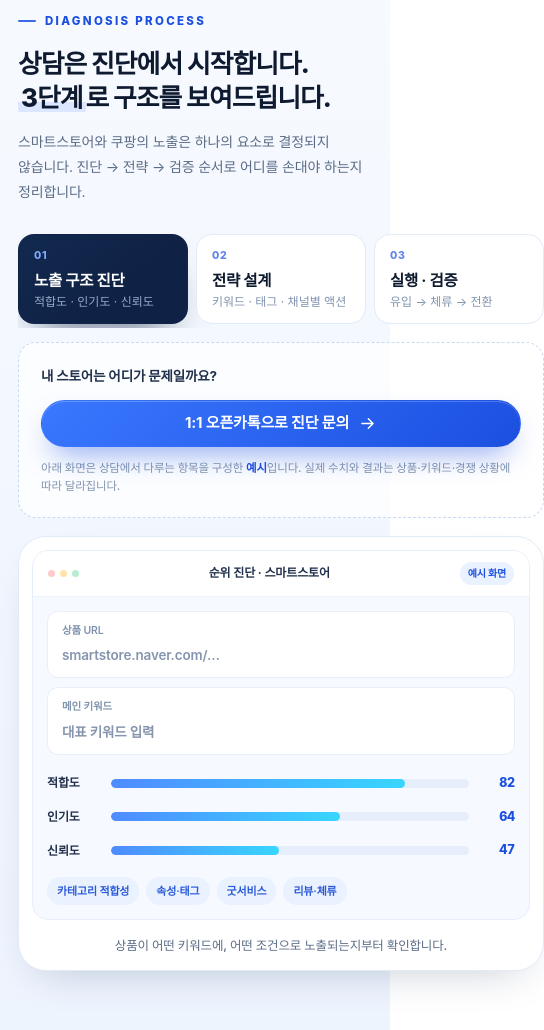
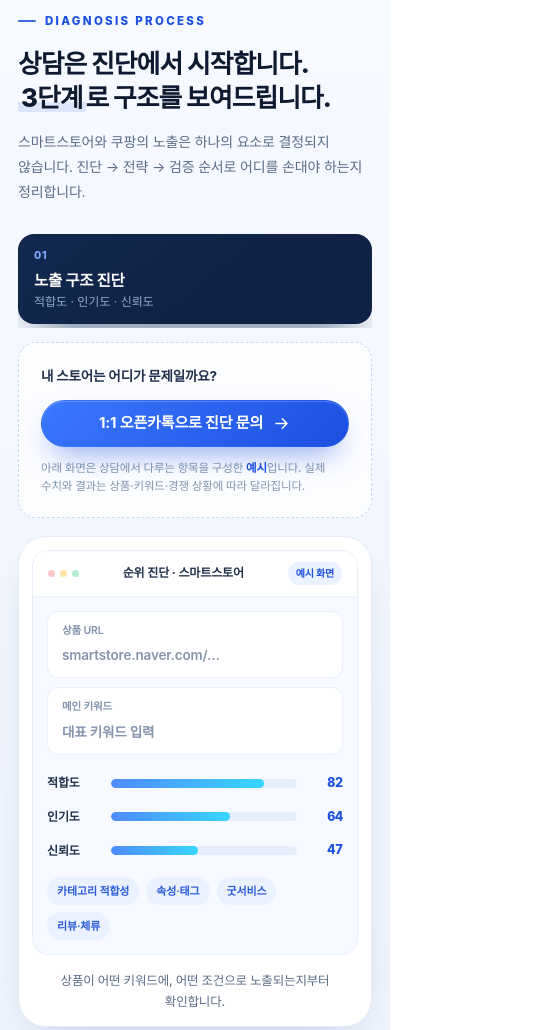
Before and after one commit to shoppingranklab/shoppingranklab.github.io, a plain HTML site: page index.html in a window 390 px wide. Shown: the part 2938-3968 px from the top of the page, 544 px wide, since content can reach past the window. Drawn offline with Linux system fonts and the light colour scheme; a web font is replaced by a local one.

Commit message:
모바일 진단 섹션 가로 넘침 수정

```diff
--- a/index.html
+++ b/index.html
@@ -20,7 +20,7 @@
 <link rel="preconnect" href="https://cdn.jsdelivr.net" crossorigin>
 <link rel="preload" as="image" href="assets/hero.webp" fetchpriority="high">
 <link rel="stylesheet" href="https://cdn.jsdelivr.net/gh/orioncactus/pretendard@v1.3.9/dist/web/variable/pretendardvariable-dynamic-subset.min.css">
-<link rel="stylesheet" href="styles.css?v=4">
+<link rel="stylesheet" href="styles.css?v=5">
 <script type="application/ld+json">
 {
   "@context": "https://schema.org",
@@ -855,6 +855,6 @@
   </a>
 </div>
 
-<script src="script.js?v=4" defer></script>
+<script src="script.js?v=5" defer></script>
 </body>
 </html>
--- a/styles.css
+++ b/styles.css
@@ -651,7 +651,7 @@ body.nav-open .nav-toggle span:nth-child(3){transform:translateY(-6px) rotate(-4
 .cf-actions{display:flex;flex-wrap:wrap;gap:10px;margin-top:24px}
 .cf-visual{position:relative;display:grid;place-items:center}
 .cf-visual img{
-  width:min(280px,100%);border-radius:24px;
+  width:min(280px,100%);height:auto;border-radius:24px;
   filter:drop-shadow(0 30px 40px rgba(20,50,110,.18));
   animation:floaty 8s ease-in-out infinite;
 }
@@ -852,10 +852,11 @@ body.nav-open .nav-toggle span:nth-child(3){transform:translateY(-6px) rotate(-4
 
   .why-grid{grid-template-columns:1fr;gap:12px}
   .stats{grid-template-columns:repeat(2,1fr)}
-  .sim{grid-template-columns:1fr;gap:18px}
-  .sim-tabs{flex-direction:row;overflow-x:auto;gap:8px;padding-bottom:4px;scrollbar-width:none}
+  .sim{grid-template-columns:minmax(0,1fr);gap:18px}
+  .sim-side,.sim-stage{min-width:0}
+  .sim-tabs{flex-direction:row;flex-wrap:nowrap;width:100%;min-width:0;overflow-x:auto;gap:8px;padding-bottom:4px;scrollbar-width:none}
   .sim-tabs::-webkit-scrollbar{display:none}
-  .sim-tab{grid-template-columns:1fr;min-width:186px;gap:6px;padding:14px 15px}
+  .sim-tab{grid-template-columns:1fr;flex:0 0 auto;min-width:186px;gap:6px;padding:14px 15px}
   .sim-tab .tab-no{font-size:10.5px}
   .sim-tab .tab-arrow{display:none}
   .sim-cta{margin-top:14px}
@@ -898,7 +899,7 @@ body.nav-open .nav-toggle span:nth-child(3){transform:translateY(-6px) rotate(-4
   .stat-num{font-size:32px}
   .why-card{padding:26px 22px}
   .stat-card{padding:20px 18px}
-  .sim-tab{min-width:170px}
+  .sim-tab{min-width:168px}
   .sim-stage{padding:13px}
   .mock-body{padding:14px}
   .report-bars{height:64px}
```
